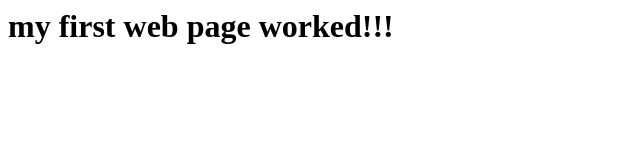
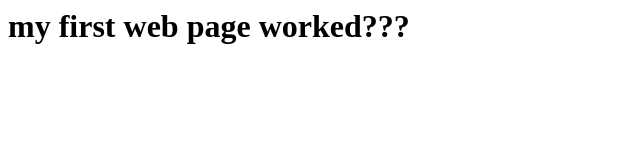
Before and after one commit to gogetasuper/dwdd1600, a plain HTML site: page index.html in a window 1280 px wide. Shown: the full height of the page, 0-640 px from the left. Drawn offline with Linux system fonts and the light colour scheme.

Commit message:
test assignment

```diff
--- a/index.html
+++ b/index.html
@@ -2,6 +2,6 @@
     <head>
     </head>
     <body>
-    <h1>my first web page worked!!!</h1>
+    <h1>my first web page worked???</h1>
     </body>
 </html>
```
